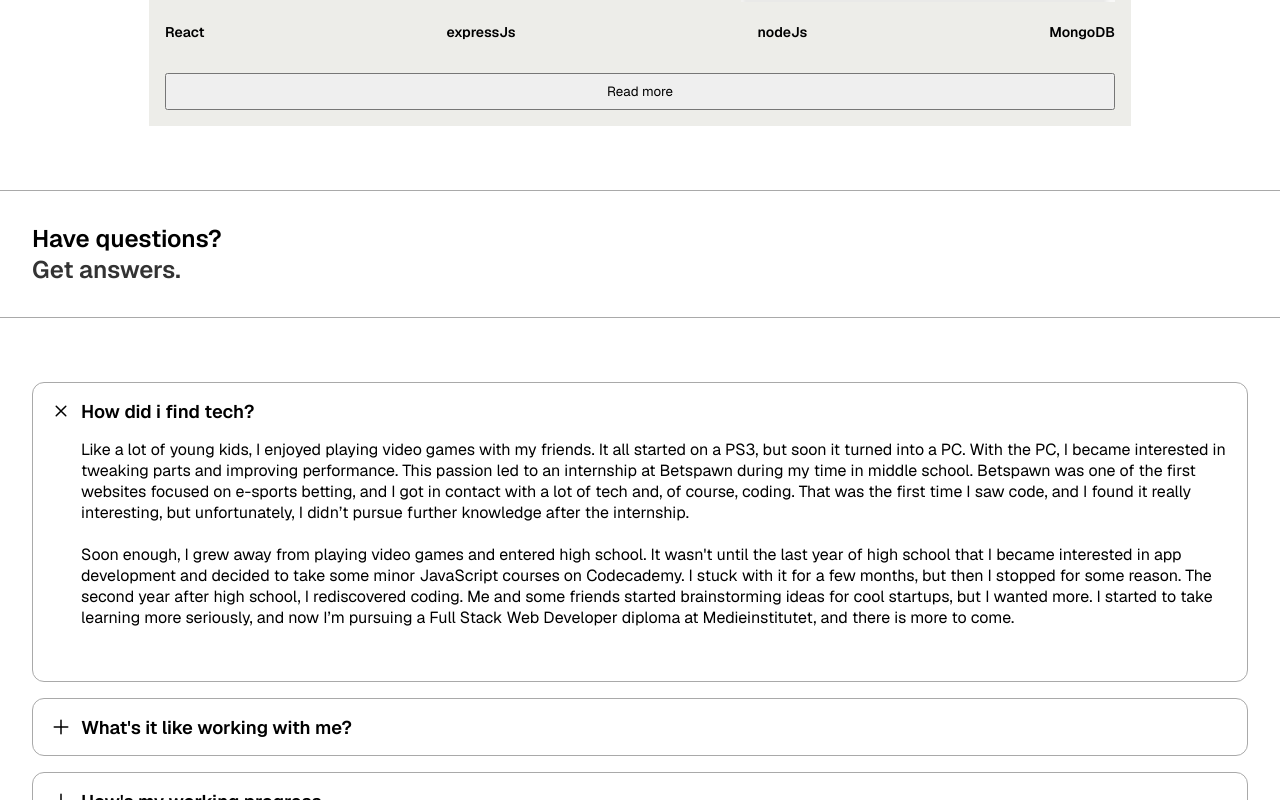
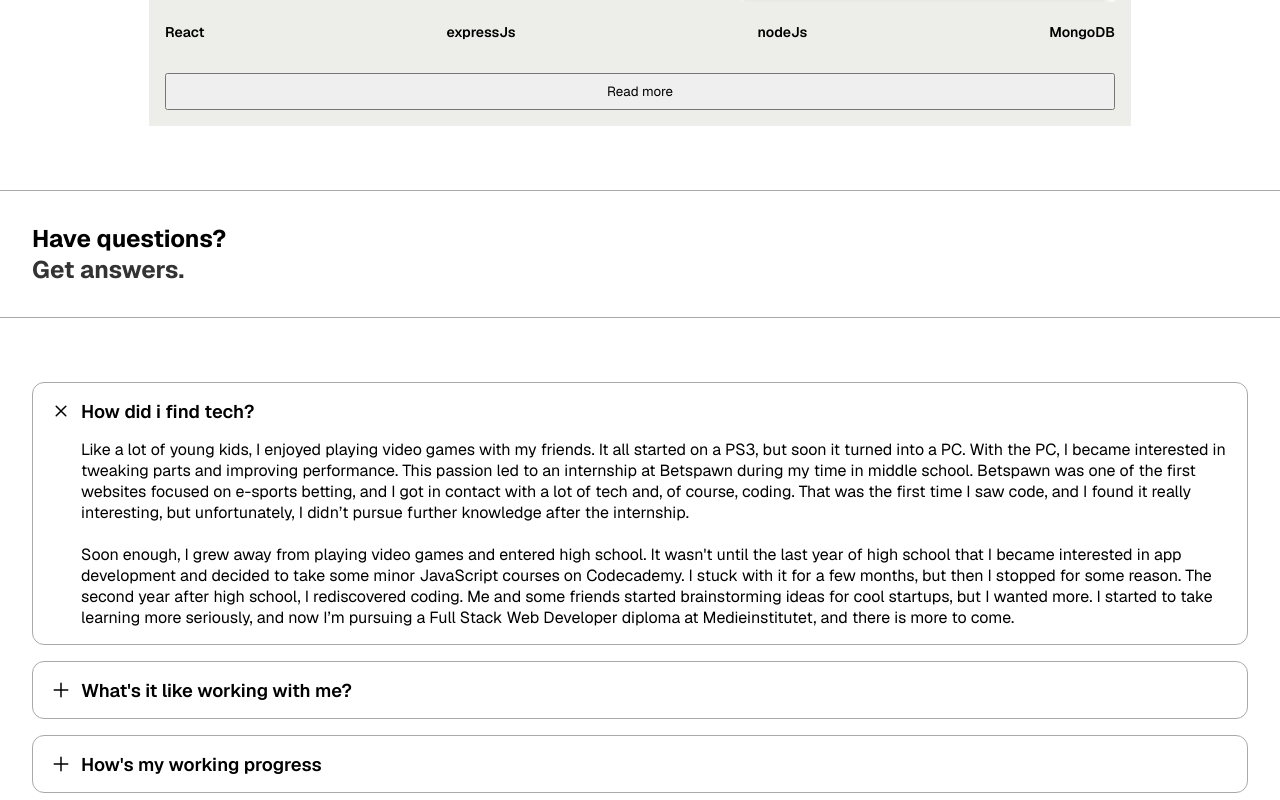
Before and after one commit to MalteRoz/portofolio, a React (Vite) app: page / in a window 1280 px wide. Both pictures are taken after a click on the element 640 px from the left and 6260 px from the top of the page. Shown: the part 5849-6649 px from the top of the page. Built offline with nearby package versions, Linux system fonts and the light colour scheme.

Commit message:
content for all the accordions done, some minor changes left on the animation and the working progress accordion

```diff
--- a/src/components/FAQAccordion.tsx
+++ b/src/components/FAQAccordion.tsx
@@ -21,8 +21,6 @@ const FAQAccordion: React.FC<FAQAccordionProps> = ({
     setShowAcccordion(!showAccordion);
   };
 
-  //problemet -> diven som ligger i acordion påverkas när flex körs
-
   return (
     <>
       <div className="accordion" onClick={handleShowAccordion}>
@@ -33,10 +31,18 @@ const FAQAccordion: React.FC<FAQAccordionProps> = ({
         <div className={`panel ${showAccordion ? "open" : ""}`}>
           <div className="wrapper">
             <p className="answer">{answer}</p>
-            <br />
-            <p className="answer">{answer2}</p>
-            <br />
-            <p className="answer">{answer3}</p>
+            {answer2 && (
+              <div>
+                <br />
+                <p className="answer">{answer2}</p>
+              </div>
+            )}
+            {answer3 && (
+              <div>
+                <br />
+                <p className="answer">{answer3}</p>
+              </div>
+            )}
           </div>
         </div>
       </div>
--- a/src/components/FAQSection.tsx
+++ b/src/components/FAQSection.tsx
@@ -15,11 +15,19 @@ const FAQ = () => {
         />
         <FAQAccordion
           question="What's it like working with me? "
-          answer="A stock app built with the MERN stack, allowing users to browse stocks, news, crypto and more. Features include user authentication, stock search with suggestions, and the ability to save favorite stocks."
+          answer="I'm a team player and like to gather as many perspectives as possible before I dive into a task. I focus on making sure both my own and others' ideas are heard. Communication and transparency are key if a group is going to succeed, and I always strive to create an open and collaborative environment."
         />
         <FAQAccordion
           question="How's my working progress"
-          answer="A stock app built with the MERN stack, allowing users to browse stocks, news, crypto and more. Features include user authentication, stock search with suggestions, and the ability to save favorite stocks."
+          answer="I'm big on planning and setting everything up before diving in to ensure a smooth process throughout the project. Changes will always come up during development, but having a well-structured plan makes it easier to get an initial picture of how the end product should behave and look. I focus on keeping my work structured and minimalistic."
+          // answer2="I start by taking initial notes on the intended functionality. Then, I map out the application's flow to identify potential challenges and find the most efficient way to begin."
+          answer3="My problem-solving method follows five steps:
+                  1. Understanding the problem
+                  2. Writing a step-by-step list in plain English
+                  3. Turning that list into pseudocode
+                  4. Implementing the code
+                  5. Testing the final solution
+                  This method isn't just for coding—it can be applied to many types of problem-solving. Try it yourself! 😊"
         />
         <FAQAccordion
           question="Right now and the future"
@@ -29,7 +37,7 @@ const FAQ = () => {
         />
         <FAQAccordion
           question="What else goes on in my life? "
-          answer="A stock app built with the MERN stack, allowing users to browse stocks, news, crypto and more. Features include user authentication, stock search with suggestions, and the ability to save favorite stocks."
+          answer="I love football and try to spend as much time as possible playing. When I'm not on the field, I'm either working out in other ways or spending time with friends and family, cooking food and enjoying some beer or wine."
         />
       </section>
     </>
--- a/src/components/scss/_SectionHeader.scss
+++ b/src/components/scss/_SectionHeader.scss
@@ -9,7 +9,7 @@
 
     .section-title {
         font-size: 1.5rem;
-        font-weight: 600;
+        font-weight: 700;
     }
 
     .section-subheader {
@@ -20,7 +20,7 @@
 
     .section-bigger-subheader {
         font-size: 1.5rem;
-        font-weight: 600;
+        font-weight: 700;
         color: v.$secondaryTextColor;
     }
 }
--- a/src/components/scss/_faqAccordion.scss
+++ b/src/components/scss/_faqAccordion.scss
@@ -27,37 +27,23 @@
         }
     }
 
-
-
-    // .panel {
-    //     padding: 0;
-    //     height: 0;
-    //     overflow: hidden;
-    //     transition: all 0.2s ease-out;
-    // }
-
-    // .panel.open {
-    //     height: auto;
-    //     padding: 1rem 0 1rem 2rem;
-    // }
-
-
     .panel {
-        max-height: 0; // Börja med en maxhöjd på 0
-        overflow: hidden; // Dölj innehåll utanför gränsen
-        // transition: max-height 0.4s ease-out; // Använd max-height för att animera höjd
+        height: 0;
+        overflow: hidden;
+        transition: height 0.5s ease-out;
 
         .wrapper {
-            padding: 1rem 0 1rem 2rem; // Konstant padding inuti
-            opacity: 0; // Dölj innehåll initialt
-            // transition: opacity 0.2s ease-in-out; // Gör en fade-effekt för innehåll
+            padding: 1rem 0 0 2rem;
+            opacity: 0;
+            transition: opacity 0.3s ease-out;
         }
 
         &.open {
-            max-height: 10000px; // Sätt en tillräcklig maxhöjd för att kunna visa innehållet
+            height: auto;
             .wrapper {
-                opacity: 1; // Visa innehåll med fade
+                opacity: 1;
             }
         }
     }
+
 }
```
